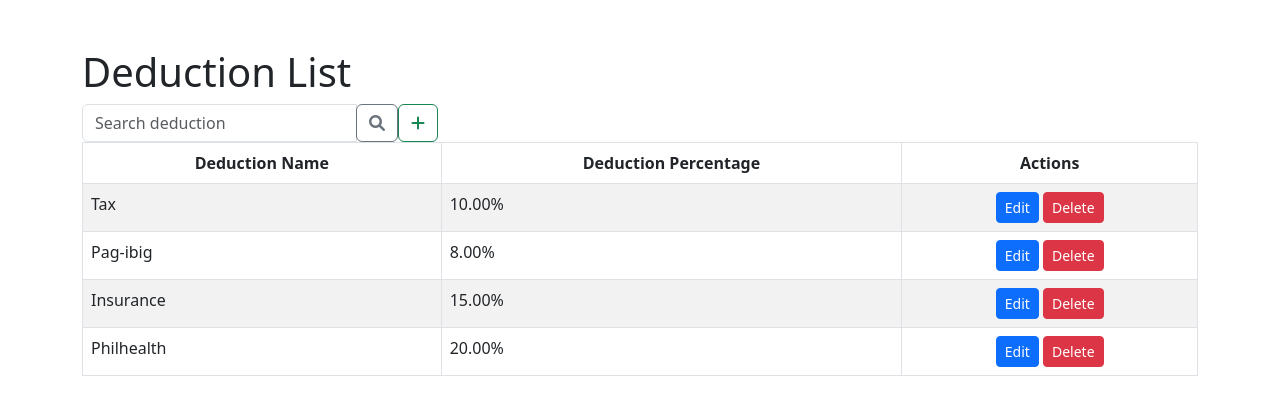
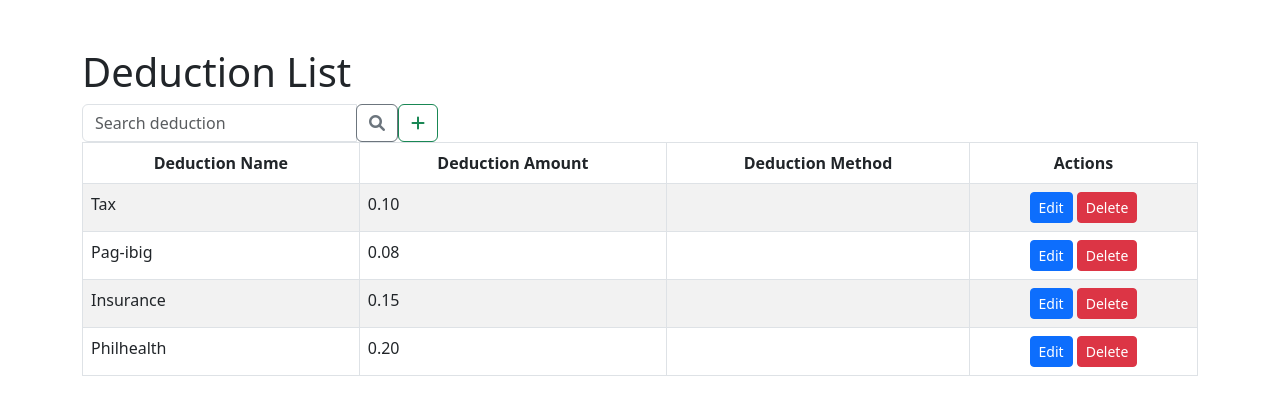
Before and after one commit to Haejinka/Swift_Slip, a PHP site: page /deductions/viewdeduction.php in a window 1280 px wide. Shown: the part 76-491 px from the top of the page. Run offline with PHP 8.4, Linux system fonts and the light colour scheme; data comes from the database, SQL or seed files in the repository; data that the repository does not hold is empty.

Commit message:
Deductions Table
Add deductions, edit deductions, view deductions

```diff
--- a/SwiftPay/deductions/adddeductionmodal.php
+++ b/SwiftPay/deductions/adddeductionmodal.php
@@ -1,4 +1,3 @@
-
 <div class="modal fade" id="addModal" tabindex="-1" role="dialog" aria-labelledby="addModalLabel" aria-hidden="true">
     <div class="modal-dialog" role="document">
         <div class="modal-content">
@@ -18,6 +17,13 @@
                         <label for="deductionAmount">Deduction Amount</label>
                         <input type="number" class="form-control" id="deductionAmount" name="deduction_amount" required>
                     </div>
+                    <div class="form-group">
+                        <label for="deductionMethod">Deduction Method</label>
+                        <select class="form-control" id="deductionMethod" name="deduction_method" required>
+                            <option value="percentage">Percentage</option>
+                            <option value="fixed">Fixed</option>
+                        </select>
+                    </div>
                     <button type="submit" class="btn btn-primary">Add Deduction</button>
                 </form>
             </div>
--- a/SwiftPay/deductions/editdeductmodal.php
+++ b/SwiftPay/deductions/editdeductmodal.php
@@ -19,12 +19,19 @@
                         <label for="deduction_amount">Deduction Amount</label>
                         <input type="text" class="form-control" name="deduction_amount" required>
                     </div>
+                    <div class="form-group">
+                        <label for="deduction_method">Deduction Method</label>
+                        <select class="form-control" id="deduction_method" name="deduction_method" required>
+                            <option value="percentage">Percentage</option>
+                            <option value="fixed">Fixed</option>
+                        </select>
+                    </div>
                 </form>
             </div>
 
             <div class="modal-footer">
                 <button type="button" class="btn btn-secondary" data-dismiss="modal">Close</button>
-                <button type="button" class="btn btn-primary" id="editDeductionBtn" >Save Changes</button>
+                <button type="button" class="btn btn-primary" id="editDeductionBtn">Save Changes</button>
             </div>
         </div>
     </div>
--- a/SwiftPay/deductions/viewdeduction.php
+++ b/SwiftPay/deductions/viewdeduction.php
@@ -1,4 +1,5 @@
-<?php include '../nav/nav_bar.php';
+<?php
+include '../nav/nav_bar.php';
 // Include the database connection
 include '../connect.php';
 
@@ -54,18 +55,16 @@
                     <button class="btn btn-outline-success" data-toggle="modal" data-target="#addModal">
                         <i class="fa-solid fa-plus"></i>
                     </button>
-
                 </div>
             </div>
-
         </div>
         <table class="table table-striped table-bordered table-hover">
             <thead class="thead-dark text-center">
                 <tr>
                     <th>Deduction Name</th>
-                    <th>Deduction Percentage</th>
+                    <th>Deduction Amount</th>
+                    <th>Deduction Method</th>
                     <th>Actions</th>
-
                 </tr>
             </thead>
             <tbody>
@@ -75,20 +74,28 @@
                                 <?php echo $deduction['deduction_name']; ?>
                             </td>
                             <td>
-    <?php echo number_format($deduction['deduction_amount'] * 100, 2) . '%'; ?>
+                                <?php
+                                if ($deduction['deduction_method'] === 'percentage') {
+                                    echo number_format($deduction['deduction_amount'] * 100, 2) . '%';
+                                } else {
+                                    echo $deduction['deduction_amount'];
+                                }
+                                ?>
                             </td>
-
+                            <td>
+                                <?php echo $deduction['deduction_method']; ?>
+                            </td>
                             <td class="text-center">
                                 <button class="btn btn-primary btn-sm edit-btn" data-toggle="modal" data-target="#editModal"
                                     data-deduction-id="<?php echo $deduction['deduction_id']; ?>"
                                     data-deduction-name="<?php echo $deduction['deduction_name']; ?>"
-                                data-deduction-amount="<?php echo $deduction['deduction_amount']; ?>">
+                                    data-deduction-amount="<?php echo $deduction['deduction_amount']; ?>"
+                                    data-deduction-method="<?php echo $deduction['deduction_method']; ?>">
                                     Edit
                                 </button>
                                 <a href="delete_deduction.php?deduction_id=<?php echo $deduction['deduction_id']; ?>"
                                     class="btn btn-danger btn-sm"
                                     onclick="return confirm('Are you sure you want to delete this record?')">Delete</a>
-
                             </td>
                         </tr>
                     <?php } ?>
@@ -98,19 +105,22 @@
     <!-- Include jQuery -->
     <script src="https://code.jquery.com/jquery-3.6.0.min.js"></script>
 
-
+    <!-- Include add and edit deduction modals -->
     <?php include 'adddeductionmodal.php';
     include 'editdeductmodal.php';?>
+
     <script>
         $(document).ready(function () {
             $('.edit-btn').click(function () {
                 var deductionId = $(this).data('deduction-id');
                 var deductionName = $(this).data('deduction-name');
                 var deductionAmount = $(this).data('deduction-amount');
+                var deductionMethod = $(this).data('deduction-method');
 
                 $('#editModal input[name="deduction_id"]').val(deductionId);
                 $('#editModal input[name="deduction_name"]').val(deductionName);
                 $('#editModal input[name="deduction_amount"]').val(deductionAmount);
+                $('#editModal select[name="deduction_method"]').val(deductionMethod);
             });
         });
         $(document).ready(function () {
@@ -120,7 +130,6 @@
         });
     </script>
 
-
     <!-- Include Bootstrap JS (for any required functionality) -->
     <script src="https://maxcdn.bootstrapcdn.com/bootstrap/4.5.2/js/bootstrap.min.js"></script>
 
```
Also changed, not shown: SwiftPay/deductions/add_deduction.php (+13 -3 lines), SwiftPay/deductions/edit_deduction.php (+27 -8 lines). Lines whose indentation alone changed are shown as unchanged.
